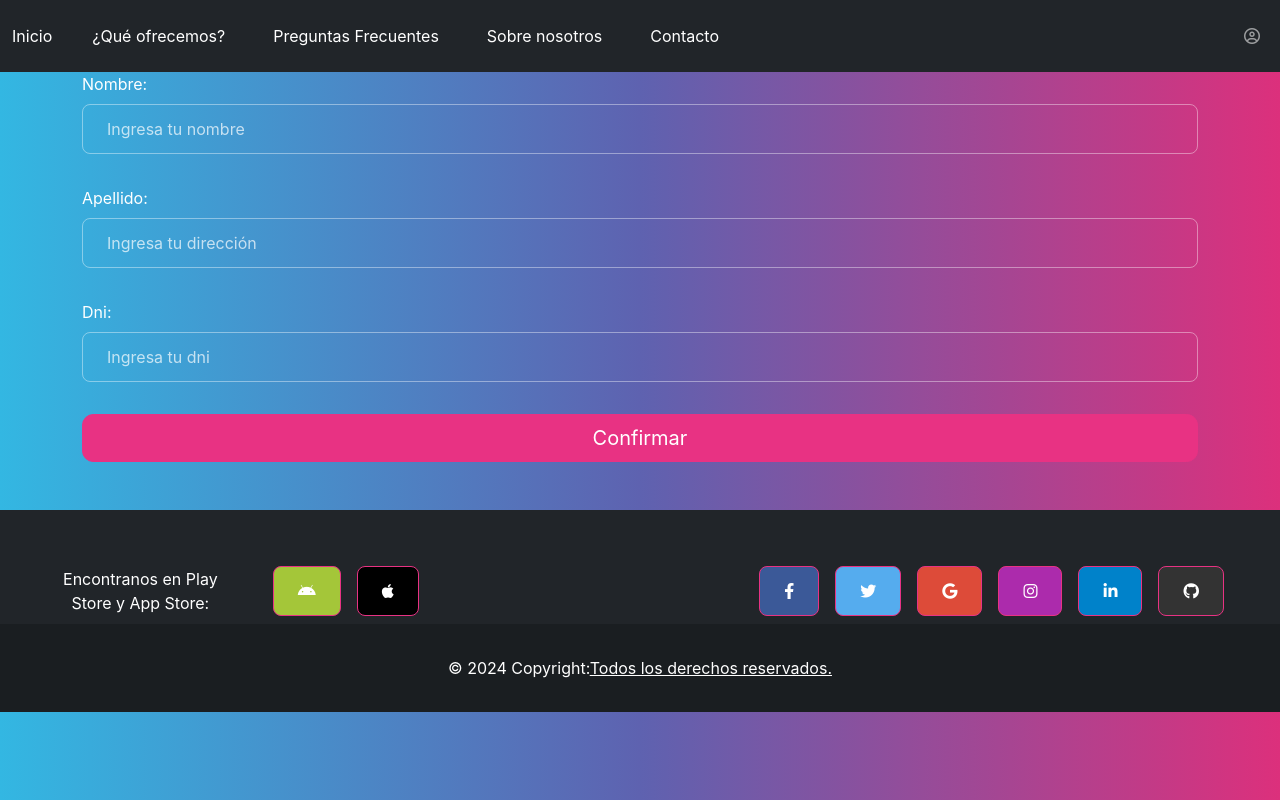
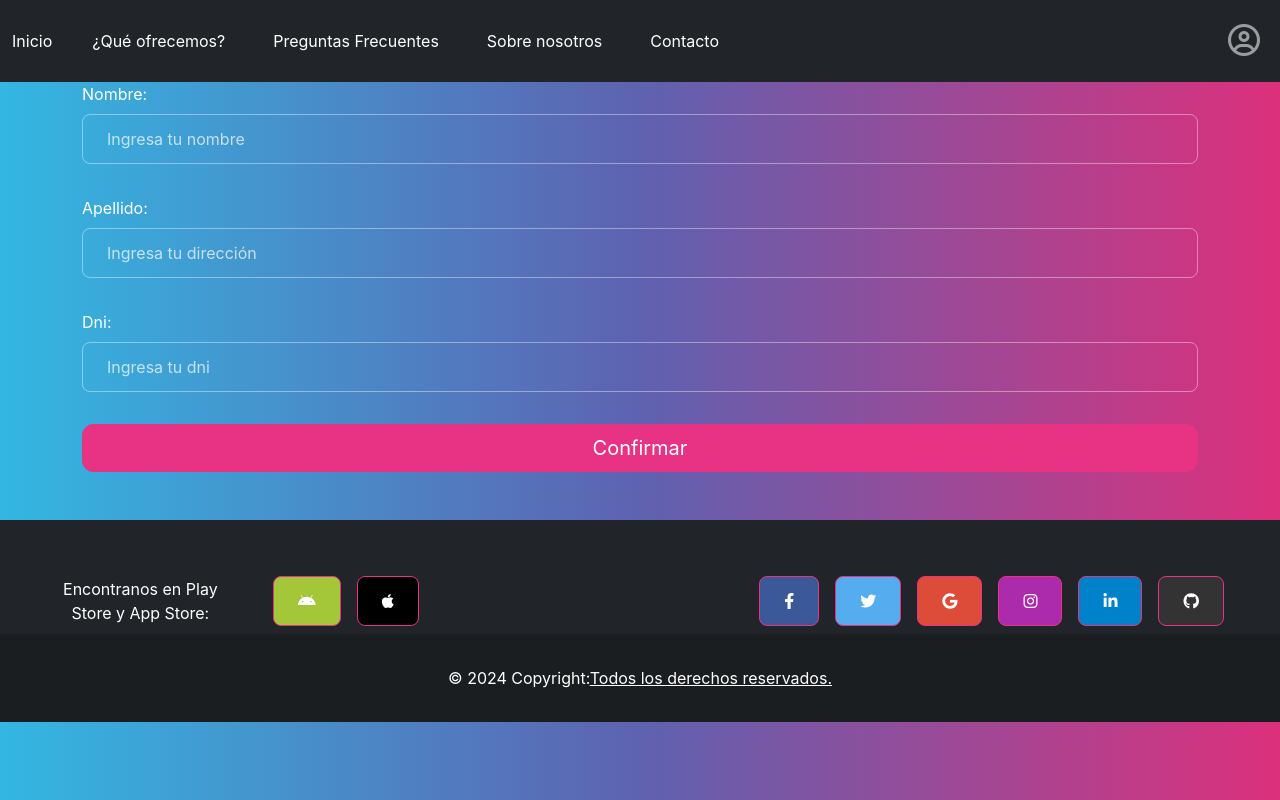
Before and after one commit to seezelop/React-nexoeducativo, a React (Create React App) app: page /altaUsuario in a window 1280 px wide. Built offline with nearby package versions, Linux system fonts and the light colour scheme.

Commit message:
agrande el icono de inicio de sesion en el navbar

```diff
--- a/src/componentes/templates/Header.js
+++ b/src/componentes/templates/Header.js
@@ -60,7 +60,7 @@ const Header = () => {
           <ul className="navbar-nav ms-auto">
             <li className="nav-item">
               <Link className="nav-link" to="/login">
-                <i className="fa-regular fa-circle-user"></i> {/* Icono de usuario */}
+                <i className="fa-regular fa-circle-user fa-2x"></i> {/* Icono de usuario */}
               </Link>
             </li>
           </ul>
```
